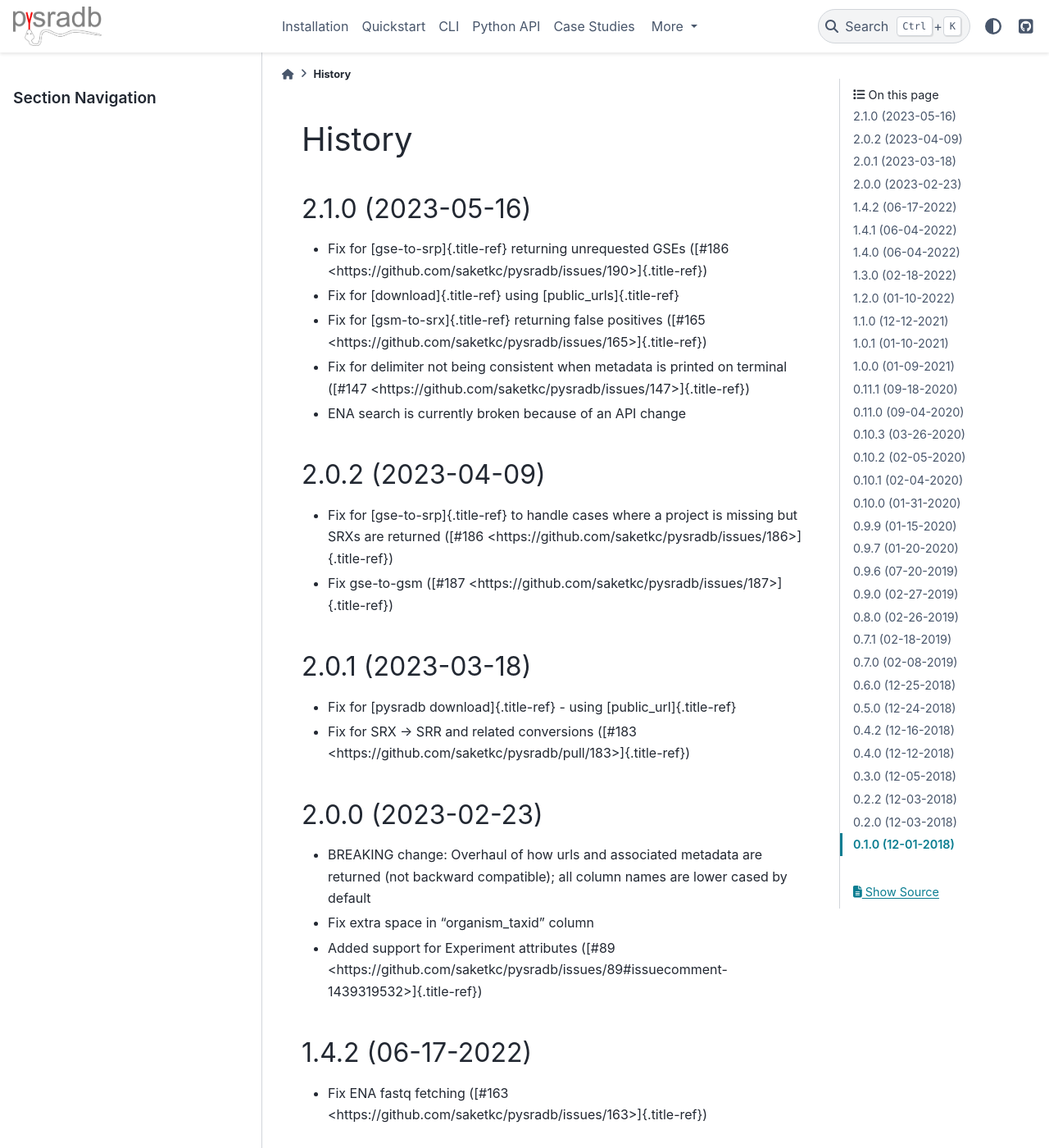
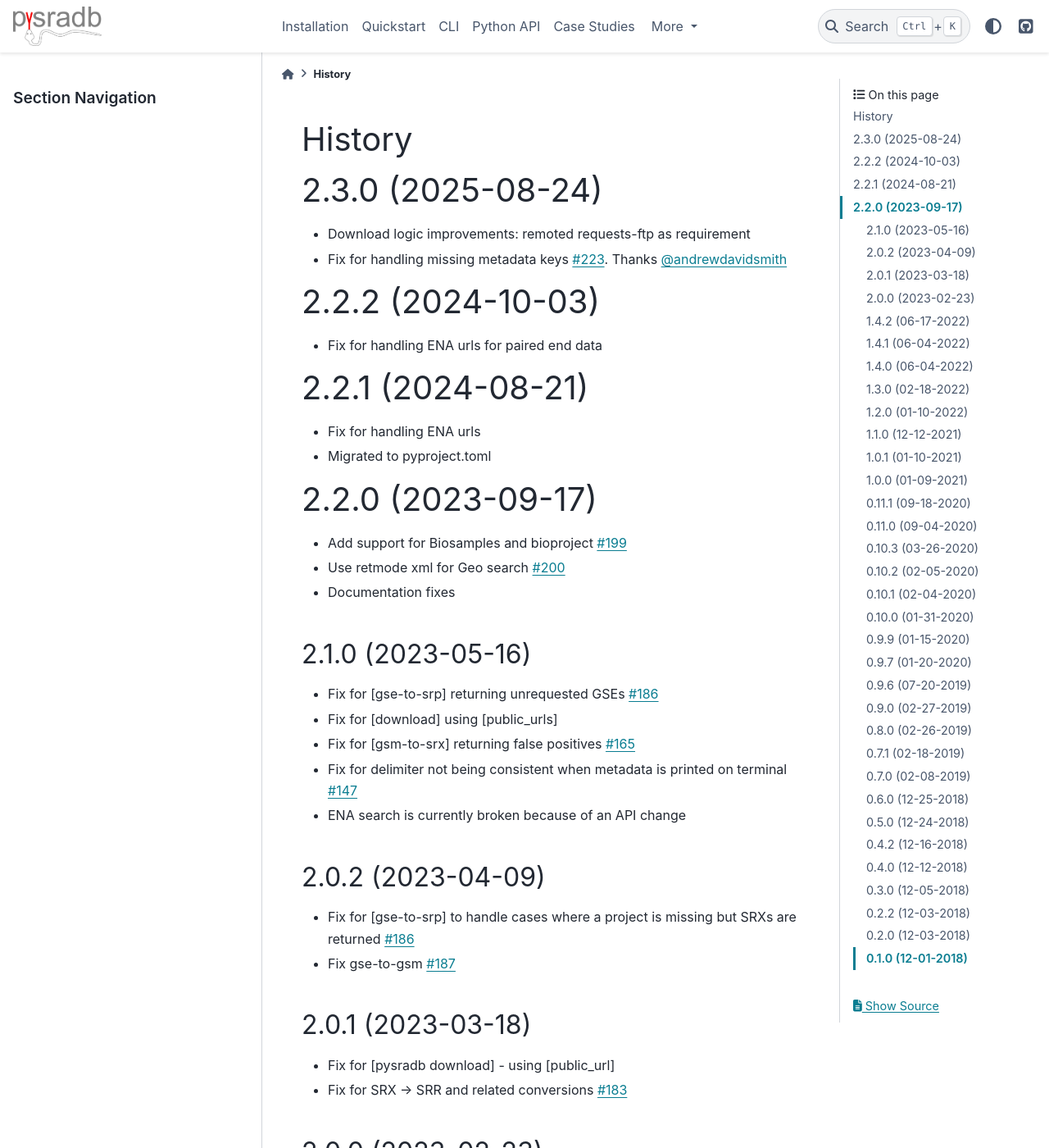
Before and after one commit to saketkc/pysradb, a Sphinx documentation site: the page built from docs/history.md, in a window 1280 px wide and 1400 px high. Shown: the whole window at 82% size. Built offline with Sphinx 7.4.7 and the PyData theme 0.15.4, drawn with Linux system fonts in a browser that asks for light colours; some of the changed text lies outside the part shown.

Commit message:
Update history

```diff
--- a/docs/history.md
+++ b/docs/history.md
@@ -1,31 +1,45 @@
 # History
+
+# 2.3.0 (2025-08-24)
+
+- Download logic improvements: remoted requests-ftp as requirement
+- Fix for handling missing metadata keys [#223](https://github.com/saketkc/pysradb/pull/223). Thanks [@andrewdavidsmith](https://github.com/andrewdavidsmith)
+
+# 2.2.2 (2024-10-03)
+
+- Fix for handling ENA urls for paired end data
+
+# 2.2.1 (2024-08-21)
+
+- Fix for handling ENA urls
+- Migrated to pyproject.toml
+
+
+# 2.2.0 (2023-09-17)
+
+- Add support for Biosamples and bioproject [#199](https://github.com/saketkc/pysradb/pull/198)
+- Use retmode xml for Geo search [#200](https://github.com/saketkc/pysradb/pull/200)
+- Documentation fixes
 
 ## 2.1.0 (2023-05-16)
 
--   Fix for [gse-to-srp]{.title-ref} returning unrequested GSEs ([#186
-    \<https://github.com/saketkc/pysradb/issues/190\>]{.title-ref})
--   Fix for [download]{.title-ref} using [public_urls]{.title-ref}
--   Fix for [gsm-to-srx]{.title-ref} returning false positives ([#165
-    \<https://github.com/saketkc/pysradb/issues/165\>]{.title-ref})
+-   Fix for [gse-to-srp] returning unrequested GSEs [#186](https://github.com/saketkc/pysradb/issues/190)
+-   Fix for [download] using [public_urls]
+-   Fix for [gsm-to-srx] returning false positives [#165](https://github.com/saketkc/pysradb/issues/165)
 -   Fix for delimiter not being consistent when metadata is printed on
-    terminal ([#147
-    \<https://github.com/saketkc/pysradb/issues/147\>]{.title-ref})
+    terminal [#147](https://github.com/saketkc/pysradb/issues/147)
 -   ENA search is currently broken because of an API change
 
 ## 2.0.2 (2023-04-09)
 
--   Fix for [gse-to-srp]{.title-ref} to handle cases where a project is
-    missing but SRXs are returned ([#186
-    \<https://github.com/saketkc/pysradb/issues/186\>]{.title-ref})
--   Fix gse-to-gsm ([#187
-    \<https://github.com/saketkc/pysradb/issues/187\>]{.title-ref})
+-   Fix for [gse-to-srp] to handle cases where a project is
+    missing but SRXs are returned [#186](https://github.com/saketkc/pysradb/issues/186)
+-   Fix gse-to-gsm [#187](https://github.com/saketkc/pysradb/issues/187)
 
 ## 2.0.1 (2023-03-18)
 
--   Fix for [pysradb download]{.title-ref} - using
-    [public_url]{.title-ref}
--   Fix for SRX -\> SRR and related conversions ([#183
-    \<https://github.com/saketkc/pysradb/pull/183\>]{.title-ref})
+-   Fix for [pysradb download] - using [public_url]
+-   Fix for SRX -\> SRR and related conversions [#183](https://github.com/saketkc/pysradb/pull/183)
 
 ## 2.0.0 (2023-02-23)
 
@@ -33,51 +47,45 @@
     returned (not backward compatible); all column names are lower cased
     by default
 -   Fix extra space in \"organism_taxid\" column
--   Added support for Experiment attributes ([#89
-    \<https://github.com/saketkc/pysradb/issues/89#issuecomment-1439319532\>]{.title-ref})
+-   Added support for Experiment attributes [#89](https://github.com/saketkc/pysradb/issues/89#issuecomment-1439319532)
 
 ## 1.4.2 (06-17-2022)
 
--   Fix ENA fastq fetching ([#163
-    \<https://github.com/saketkc/pysradb/issues/163\>]{.title-ref})
+-   Fix ENA fastq fetching [#163](https://github.com/saketkc/pysradb/issues/163)
 
 ## 1.4.1 (06-04-2022)
 
--   Fix for fetchin alternative URLs
+-   Fix for fetching alternative URLs
 
 ## 1.4.0 (06-04-2022)
 
 -   Added ability to fetch alternative URLs (GCP/AWS) for metadata
-    ([#161
-    \<https://github.com/saketkc/pysradb/issues/161\>]{.title-ref})
--   Fix for xmldict 0.13.0 no longer defaulting to OrderedDict ([#159
-    \<https://github.com/saketkc/pysradb/pull/159\>]{.title-ref})
--   Fix for missing experiment model and description in metadata ([#160
-    \<https://github.com/saketkc/pysradb/issues/160\>]{.title-ref})
+    [#161](https://github.com/saketkc/pysradb/issues/161)
+-   Fix for xmldict 0.13.0 no longer defaulting to OrderedDict [#159](https://github.com/saketkc/pysradb/pull/159)
+-   Fix for missing experiment model and description in metadata [#160](https://github.com/saketkc/pysradb/issues/160)
 
 ## 1.3.0 (02-18-2022)
 
--   Add [study_title]{.title-ref} to [\--detailed]{.title-ref} flag
+-   Add [study_title] to [\--detailed] flag
     ([#152](https://github.com/saketkc/pysradb/issues/152))
--   Fix [KeyError]{.title-ref} in [metadata]{.title-ref} where some new
+-   Fix [KeyError] in [metadata] where some new
     IDs do not have any metadata
     ([#151](https://github.com/saketkc/pysradb/issues/151))
 
 ## 1.2.0 (01-10-2022)
 
--   Do not exit if a qeury returns no hits ([#149
-    \<https://github.com/saketkc/pysradb/pull/149\>]{.title-ref})
+-   Do not exit if a qeury returns no hits ([#149](https://github.com/saketkc/pysradb/pull/149))
 
 ## 1.1.0 (12-12-2021)
 
--   Fixed [gsm-to-gse]{.title-ref} failure
+-   Fixed [gsm-to-gse] failure
     ([#128](https://github.com/saketkc/pysradb/pull/128))
 -   Fixed case sensitivity bug for ENA search
     ([#144](https://github.com/saketkc/pysradb/pull/144))
 -   Fixed publication date bug for search
     ([#146](https://github.com/saketkc/pysradb/pull/146))
 -   Added support for downloading data from GEO [pysradb dowload -g
-    \<GSE\>]{.title-ref}
+    GSE]
     ([#129](https://github.com/saketkc/pysradb/pull/129))
 
 ## 1.0.1 (01-10-2021)
@@ -90,16 +98,16 @@
     defaults to `SRAweb`
 -   `SRAweb` now supports
     [search](https://saket-choudhary.me/pysradb/quickstart.html#search)
--   [N/A]{.title-ref} is now replaced with [pd.NA]{.title-ref}
--   Two new fields in \`\--detailed\`: [instrument_model]{.title-ref}
-    and [instrument_model_desc]{.title-ref}
+-   [N/A] is now replaced with [pd.NA]
+-   Two new fields in \`\--detailed\`: [instrument_model]
+    and [instrument_model_desc]
     [#75](https://github.com/saketkc/pysradb/issues/75)
 -   Updated documentation
 
 ## 0.11.1 (09-18-2020)
 
--   [library_layout]{.title-ref} is now outputted in metadata #56
--   [-detailed]{.title-ref} unifies columns for ENA fastq links instead
+-   [library_layout] is now outputted in metadata #56
+-   [-detailed] unifies columns for ENA fastq links instead
     of appending \_x/\_y #59
 -   bugfix for parsing namespace in xml outputs #65
 -   XML errors from NCBI are now handled more gracefully #69
@@ -107,9 +115,9 @@
 
 ## 0.11.0 (09-04-2020)
 
--   [pysradb download]{.title-ref} now supports multiple threads for
+-   [pysradb download] now supports multiple threads for
     paralle downloads
--   [pysradb download]{.title-ref} also supports ultra fast downloads of
+-   [pysradb download] also supports ultra fast downloads of
     FASTQs from ENA using aspera-client
 
 ## 0.10.3 (03-26-2020)
@@ -128,7 +136,7 @@ Contributors
 
 -   Bug fix: Handle API-rate limit exceeding =\> Retries
 -   Enhancement: \'Alternatives\' URLs are now part of
-    [\--detailed]{.title-ref}
+    [\--detailed]
 
 ## 0.10.1 (02-04-2020)
 
@@ -157,7 +165,7 @@ Contributors
 
 ## 0.9.6 (07-20-2019)
 
--   Introduced [SRAweb]{.title-ref} to perform queries over the web if
+-   Introduced [SRAweb] to perform queries over the web if
     the SQLite is missing or does not contain the relevant record.
 
 ## 0.9.0 (02-27-2019)
@@ -165,7 +173,7 @@ Contributors
 ### Others
 
 -   This release completely changes the command line interface replacing
-    click with argparse (<https://github.com/saketkc/pysradb/pull/3>)
+    click with argparse ([#3](https://github.com/saketkc/pysradb/pull/3))
 -   Removed Python 2 comptaible stale code
 
 ## 0.8.0 (02-26-2019)
@@ -184,7 +192,7 @@ Contributors
 
 ### Others
 
--   [\--out_dir]{.title-ref} is now [out-dir]{.title-ref}
+-   [\--out_dir] is now [out-dir]
 
 ## 0.7.1 (02-18-2019)
 
@@ -209,20 +217,20 @@ Python3.
 The following commad line options have been renamed and the changes are
 not compatible with 0.6.0 release:
 
--   [sra-metadata]{.title-ref} -\> [metadata]{.title-ref}.
--   [sra-search]{.title-ref} -\> [search]{.title-ref}.
--   [srametadb]{.title-ref} -\> [metadb]{.title-ref}.
+-   [sra-metadata] -\> [metadata].
+-   [sra-search] -\> [search].
+-   [srametadb] -\> [metadb].
 
 ## 0.6.0 (12-25-2018)
 
 ### Bugfix
 
 -   Fixed bugs introduced in 0.5.0 with API changes where multiple
-    redundant columns were output in [sra-metadata]{.title-ref}
+    redundant columns were output in [sra-metadata]
 
 ### New methods/functionality
 
--   [download]{.title-ref} now allows piped inputs
+-   [download] now allows piped inputs
 
 ## 0.5.0 (12-24-2018)
 
@@ -231,9 +239,9 @@ not compatible with 0.6.0 release:
 -   Support for filtering by SRX Id for SRA downloads.
 -   \`srr_to_srx\`: Convert SRR to SRX/SRP
 -   \`srp_to_srx\`: Convert SRP to SRX
--   Stripped down [sra-metadata]{.title-ref} to give minimal information
--   Added [\--assay]{.title-ref}, [\--desc]{.title-ref},
-    [\--detailed]{.title-ref} flag for [sra-metadata]{.title-ref}
+-   Stripped down [sra-metadata] to give minimal information
+-   Added [\--assay], [\--desc],
+    [\--detailed] flag for [sra-metadata]
 -   Improved table printing on terminal
 
 ## 0.4.2 (12-16-2018)
@@ -246,7 +254,7 @@ not compatible with 0.6.0 release:
 
 ### New methods/functionality
 
--   Added a new [BASEdb]{.title-ref} class to handle common database
+-   Added a new [BASEdb] class to handle common database
     connections
 -   Initial support for GEOmetadb through GEOdb class
 -   Initial support or a command line interface:
@@ -261,20 +269,20 @@ not compatible with 0.6.0 release:
 
 ### New methods/functionality
 
--   [sample_attribute]{.title-ref} and
-    [experiment_attribute]{.title-ref} are now included by default in
-    the df returned by [sra_metadata()]{.title-ref}
+-   [sample_attribute] and
+    [experiment_attribute] are now included by default in
+    the df returned by [sra_metadata()]
 -   [expand_sample_attribute_columns: expand metadata dataframe based on
-    attributes in \`sample_attribute]{.title-ref} column
+    attributes in \`sample_attribute] column
 -   New methods to guess cell/tissue/strain:
-    [guess_cell_type()]{.title-ref}/[guess_tissue_type()]{.title-ref}/[guess_strain_type()]{.title-ref}
+    [guess_cell_type()]/[guess_tissue_type()]/[guess_strain_type()]
 -   Improved README and usage instructions
 
 ## 0.2.2 (12-03-2018)
 
 ### New methods/functionality
 
--   [search_sra()]{.title-ref} allows full text search on SRA metadata.
+-   [search_sra()] allows full text search on SRA metadata.
 
 ## 0.2.0 (12-03-2018)
 
@@ -283,26 +291,21 @@ not compatible with 0.6.0 release:
 The following methods have been renamed and the changes are not
 compatible with 0.1.0 release:
 
--   [get_query()]{.title-ref} -\> [query()]{.title-ref}.
--   [sra_convert()]{.title-ref} -\> [sra_metadata()]{.title-ref}.
--   [get_table_counts()]{.title-ref} -\> [all_row_counts()]{.title-ref}.
+-   [get_query()] -\> [query()].
+-   [sra_convert()] -\> [sra_metadata()].
+-   [get_table_counts()] -\> [all_row_counts()].
 
 ### New methods/functionality
 
--   [download_sradb_file()]{.title-ref} makes fetching
-    [SRAmetadb.sqlite]{.title-ref} file easy; wget is no longer
-    required.
--   [ftp]{.title-ref} protocol is now supported besides
-    [fsp]{.title-ref} and hence [aspera-client]{.title-ref} is now
-    optional. We however, strongly recommend [aspera-client]{.title-ref}
-    for faster downloads.
+-   [download_sradb_file()] makes fetching [SRAmetadb.sqlite] file easy; wget is no longer required.
+-   [ftp] protocol is now supported besides [fsp] and hence [aspera-client] is now optional. We however, strongly recommend [aspera-client] for faster downloads.
 
 ### Bug fixes
 
--   Silenced [SettingWithCopyWarning]{.title-ref} by excplicitly doing
+-   Silenced [SettingWithCopyWarning] by excplicitly doing
     operations on a copy of the dataframe instead of the original.
 
-Besides these, all methods now follow a [numpydoc]{.title-ref}
+Besides these, all methods now follow a [numpydoc]
 compatible documentation.
 
 ## 0.1.0 (12-01-2018)
--- a/docs/modules.rst
+++ /dev/null
@@ -1,7 +0,0 @@
-pysradb
-=======
-
-.. toctree::
-   :maxdepth: 4
-
-   pysradb
--- a/pysradb/__init__.py
+++ b/pysradb/__init__.py
@@ -3,7 +3,7 @@
 
 __author__ = """Saket Choudhary"""
 __email__ = "saketkc@gmail.com"
-__version__ = "2.2.2"
+__version__ = "2.3.0"
 
 from .filter_attrs import expand_sample_attribute_columns
 from .geodb import GEOdb
```
Also changed, not shown: docs/pysradb.rst (deleted, +0 -109 lines).
